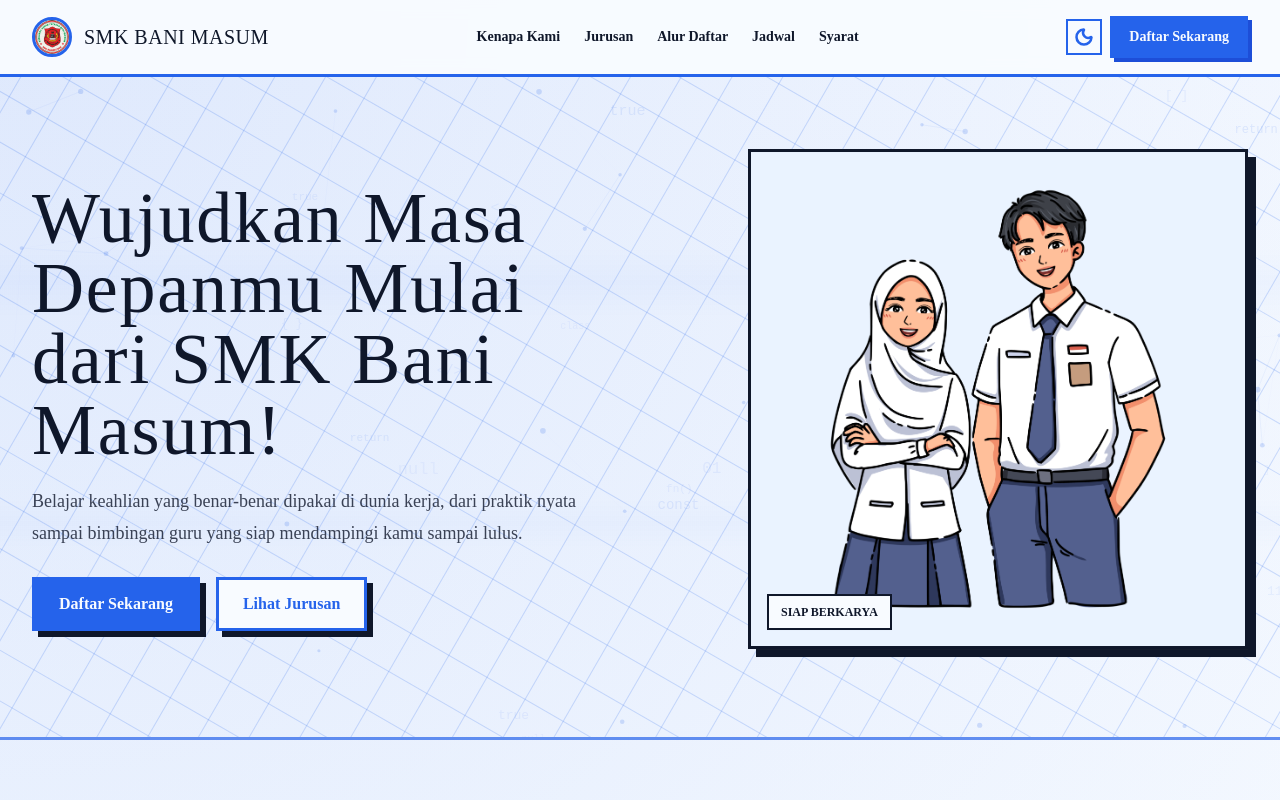
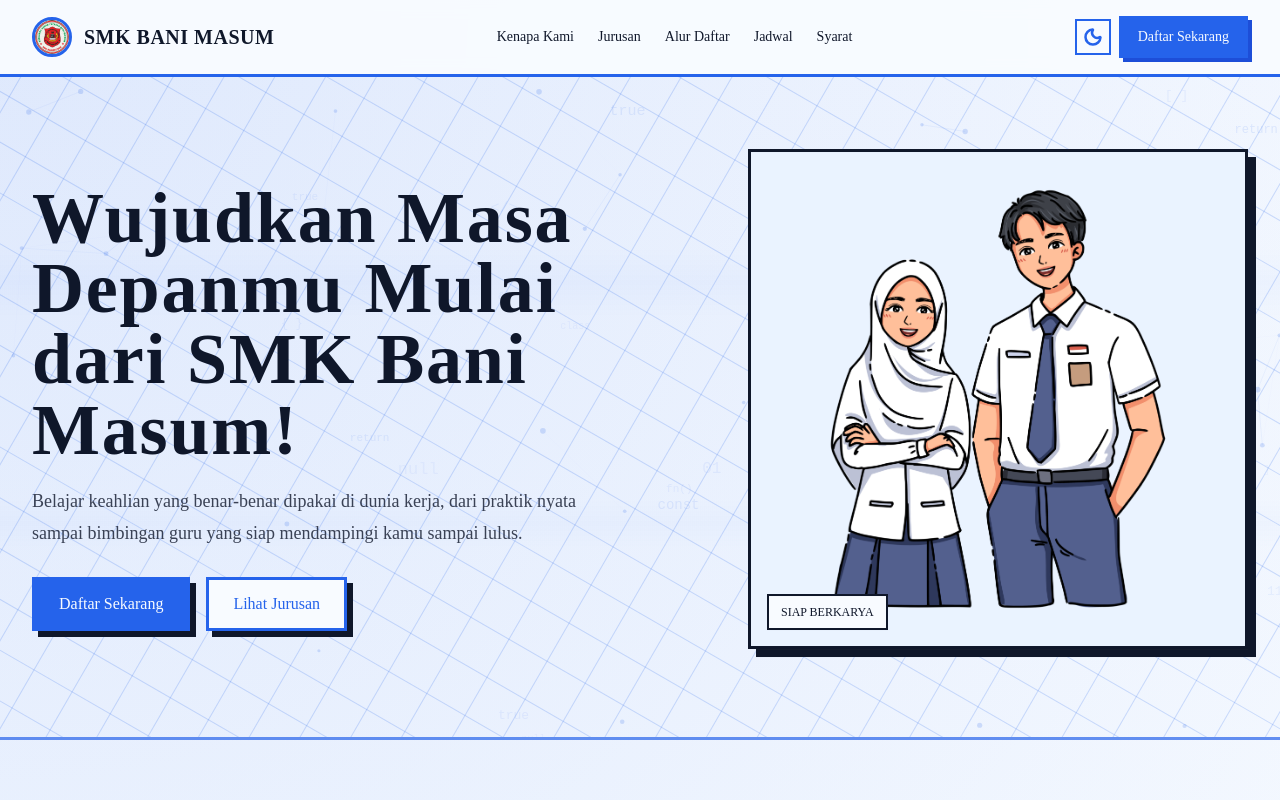
Before and after one commit to 0xHadiRamdhani/BaniMaHub-PPDB, a Next.js app: page / in a window 1280 px wide. Shown: the top 800 px of the page. Built offline with nearby package versions, Linux system fonts and the light colour scheme.

Commit message:
style: normalize font weights globally so only headings are bold

```diff
--- a/app/globals.css
+++ b/app/globals.css
@@ -236,3 +236,13 @@ dialog::backdrop {
     transform: translate(3px, 3px);
   }
 }
+
+/* Override tailwind utility classes for font weights globally */
+.font-bold, .font-extrabold, .font-semibold, .font-medium, .font-light, .font-black {
+  font-weight: normal !important;
+}
+
+/* Ensure headings and specific structural tags remain bold */
+h1, h2, h3, h4, h5, h6, .font-display, strong, b, th {
+  font-weight: bold !important;
+}
```
